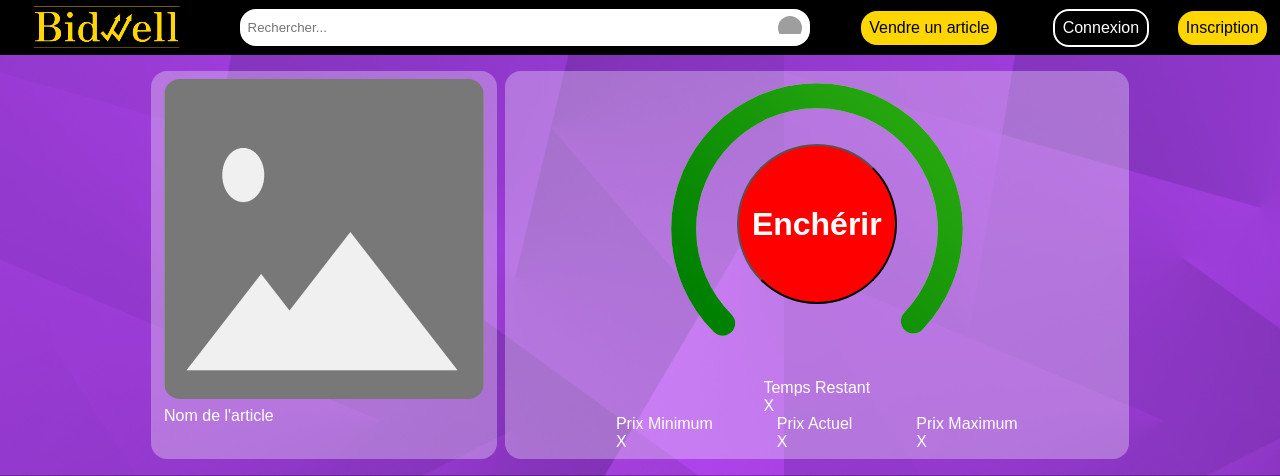
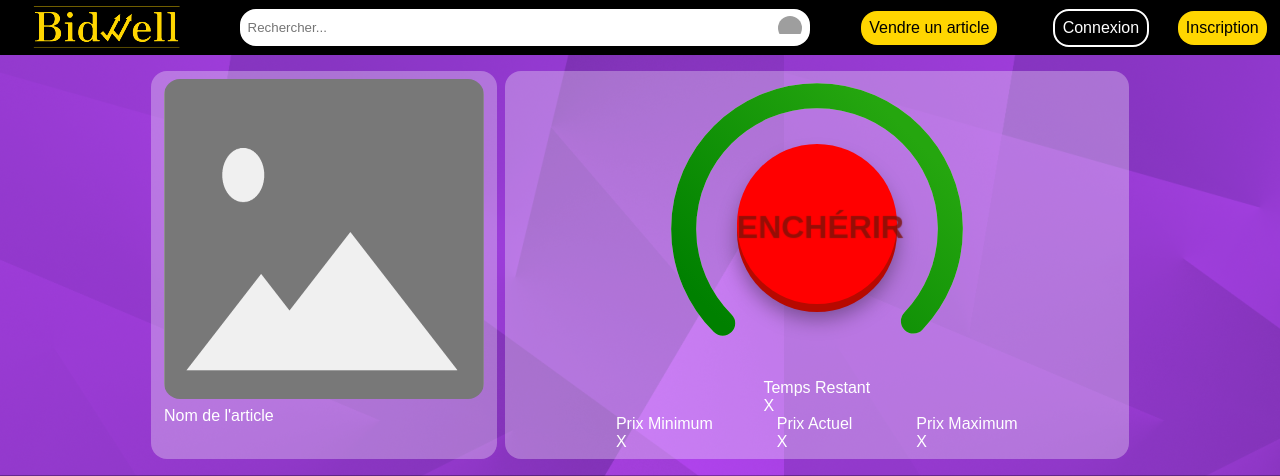
Before and after one commit to c-leri/Bidwell, a PHP site: page /view/consultation.view.php in a window 1280 px wide. Shown: the top 476 px of the page. Run offline with PHP 8.4, Linux system fonts and the light colour scheme; grey boxes are pictures that could not be loaded.

Commit message:
minitruc

```diff
--- a/prototype/view/design/styleEnchere.css
+++ b/prototype/view/design/styleEnchere.css
@@ -67,20 +67,6 @@ span {
     stop-color: green;
 }
 
-.circle-button {
-    position: absolute;
-    top: 9rem;
-    height: 10rem;
-    line-height: 80px;
-    width: 10rem;
-    font-size: 2em;
-    font-weight: bold;
-    border-radius: 50%;
-    background-color: red;
-    color: white;
-    text-align: center;
-    cursor: pointer;
-}
 
 .prix {
     display: flex;
@@ -89,3 +75,35 @@ span {
 .prix * {
     padding: 0 1rem 0 1rem;
 }
+
+#encherebutton {
+    position: absolute;
+    top: 9rem;
+    height: 10rem;
+    line-height: 80px;
+    width: 10rem;
+    font-size: 2em;
+    font-weight: bold;
+    color: white;
+    text-align: center;
+    cursor: pointer;
+    border-radius: 50%;
+    border: none;
+    font-family: Avenir, Arial, sans-serif;
+    background: red;
+    text-shadow: 0 3px 1px rgba(122,17,8,.8);
+    box-shadow: 0 8px 0 rgb(183,9,0), 0 15px 20px rgba(0,0,0,.35);
+    text-transform: uppercase;
+    transition: .4s all ease-in;
+    outline: none;
+    -webkit-tap-highlight-color: rgba(0,0,0,0);
+}
+
+button span { position: relative; }
+/* fix for IE 11 (and IE8+, although the earlier versions are harder to address) stupidly moving the inner button text on click */
+.pressed {
+  padding-top: 3px;
+  transform: translateY(4px);
+  box-shadow: 0 4px 0 rgb(183,0,0),
+    0 8px 6px rgba(0,0,0,.45);
+}
--- a/prototype/view/enchere.viewpart.php
+++ b/prototype/view/enchere.viewpart.php
@@ -12,7 +12,7 @@
         <!-- stroke-dashoffset = la progression de la barre (0 <= x < 75)-->
     </svg>
 
-    <button class="circle-button">Enchérir</button>
+    <button id="encherebutton"><span>Enchérir</span></button>
 
     <div class="temps">
             <p> Temps Restant </p>
```
Also changed, not shown: prototype/js/systeme_enchere.js (+33 -0 lines).
